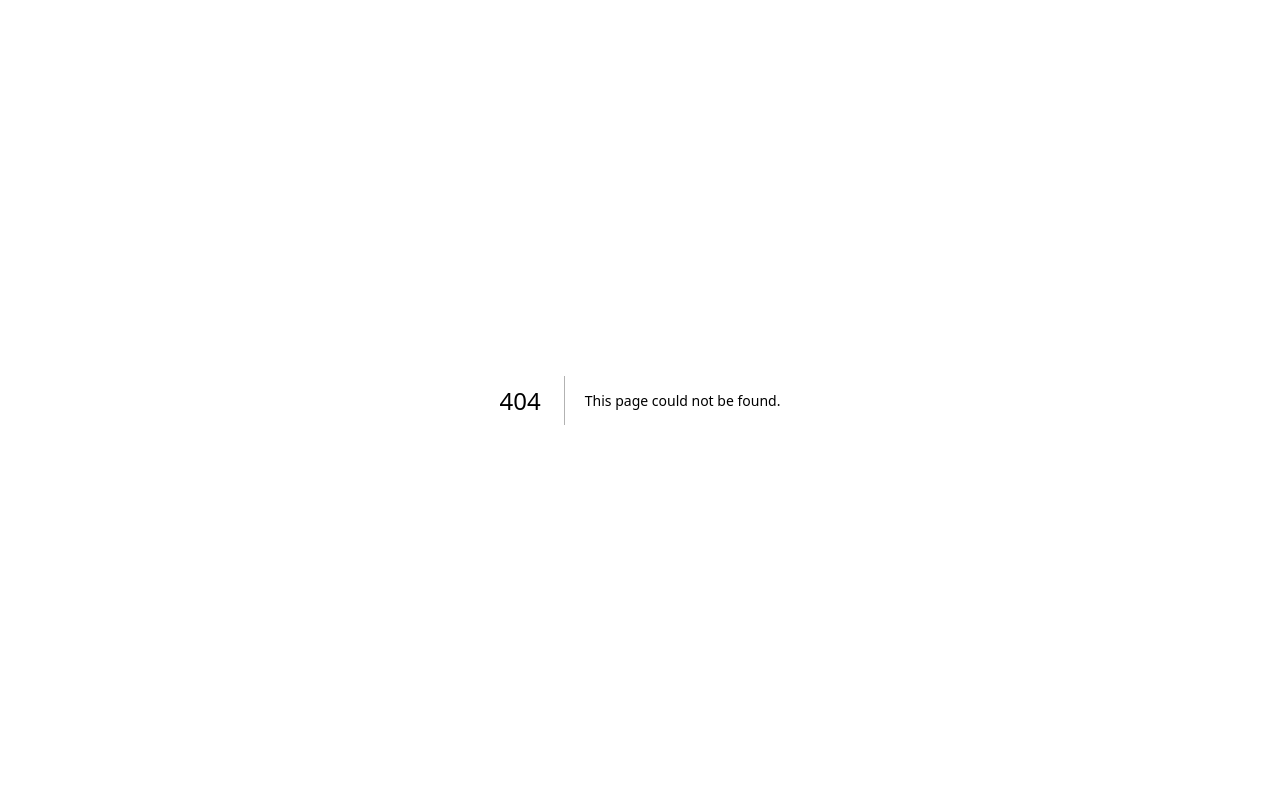
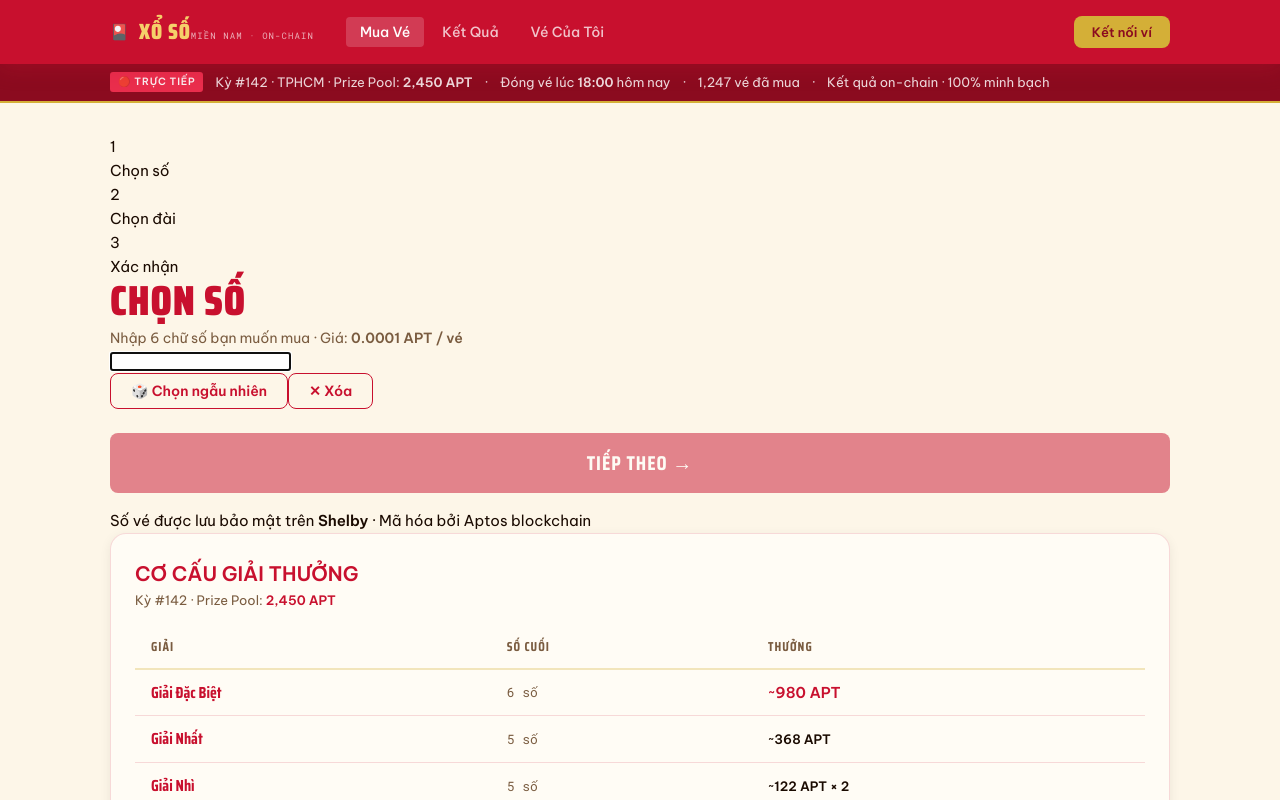
Before and after one commit to tranthanhtrucnh/xoso-onchain, a Next.js app in the folder frontend/: page / in a window 1280 px wide. Before the commit this address had no page. Shown: the top 800 px of the page. Built offline with nearby package versions, Linux system fonts and the light colour scheme.

Commit message:
fix Next.js app router structure

```diff
--- /dev/null
+++ b/frontend/next.config.js
@@ -0,0 +1,3 @@
+/** @type {import("next").NextConfig} */
+const nextConfig = {}
+module.exports = nextConfig
--- /dev/null
+++ b/frontend/src/app/layout.tsx
@@ -0,0 +1,6 @@
+import type { Metadata } from "next"
+import "../styles/globals.css"
+export const metadata: Metadata = { title: "Xo So Mien Nam On-Chain" }
+export default function RootLayout({ children }: { children: React.ReactNode }) {
+  return <html lang="vi"><body>{children}</body></html>
+}
--- /dev/null
+++ b/frontend/src/app/page.tsx
@@ -0,0 +1,3 @@
+"use client"
+import App from "../App"
+export default function Page() { return <App /> }
--- a/frontend/src/pages/KetQuaPage.tsx
+++ b/frontend/src/pages/KetQuaPage.tsx
@@ -1,5 +1,5 @@
 import { useState, useEffect } from "react";
-import "./KetQuaPage.css";
+
 
 // Mock data kết quả
 const MOCK_KET_QUA = {
--- a/frontend/src/pages/MuaVePage.tsx
+++ b/frontend/src/pages/MuaVePage.tsx
@@ -1,5 +1,5 @@
 import { useState, useCallback } from "react";
-import "./MuaVePage.css";
+
 
 type DaiId =
   | "TPHCM" | "DONG_THAP" | "CA_MAU" | "BEN_TRE" | "VUNG_TAU"
```
Also changed, not shown: frontend/tsconfig.json (added, +20 -0 lines).
